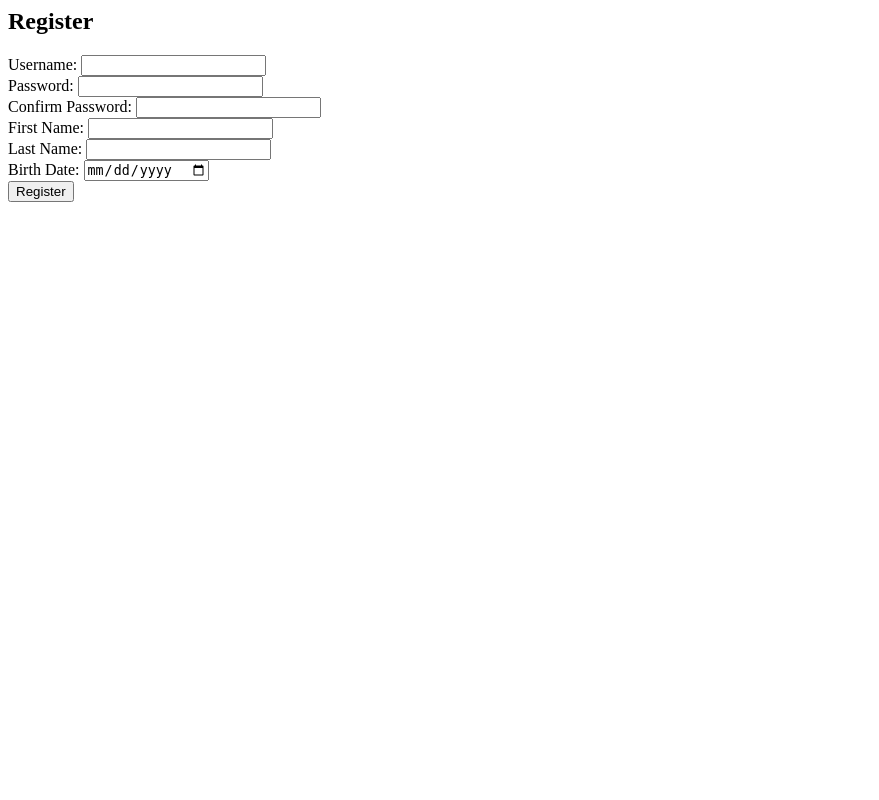
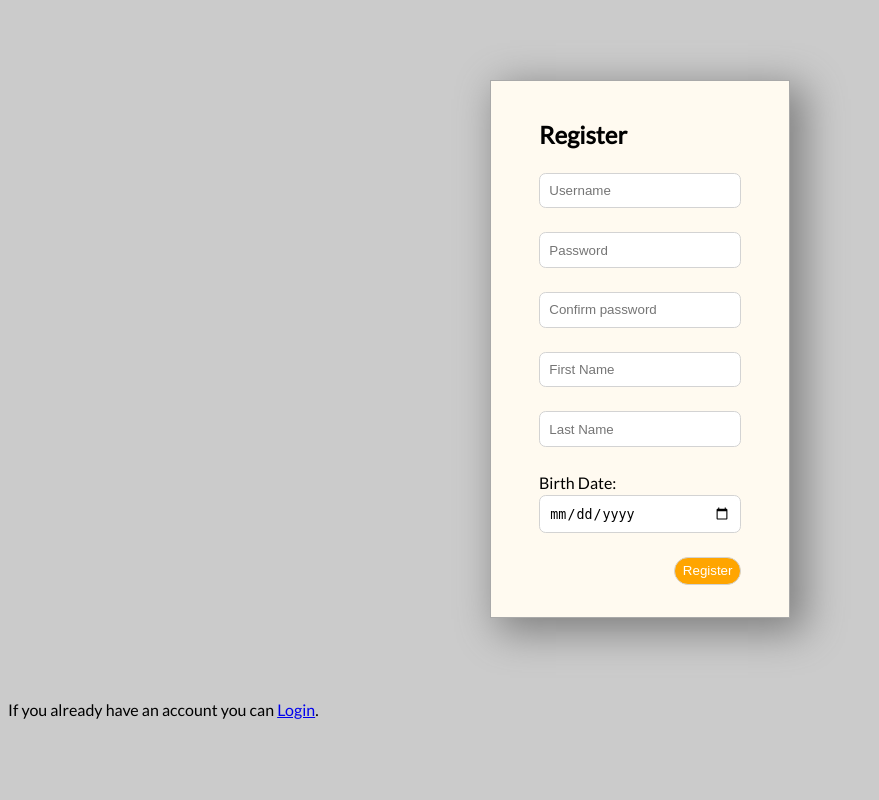
Before and after one commit to Karinacho/PHP-Web, a PHP site: page /register.php in a window 1280 px wide. Shown: the whole page, without its empty margins (0-879 px from the left). Run offline with PHP 8.4, Linux system fonts and the light colour scheme; the visitor is signed in with stand-in values (Sample User, id 1).

Commit message:
added css and db

```diff
--- a/custom-framework-skeleton-crud/App/Http/UserHttpHandler.php
+++ b/custom-framework-skeleton-crud/App/Http/UserHttpHandler.php
@@ -84,9 +84,16 @@ class UserHttpHandler extends UserHttpHandlerAbstract
 
     private function handleEditProcess(UserServiceInterface $userService, array $formData)
     {
+        $hasChangedPassword = true;
         //we need to take the data from the formData and insert it into the user's data
+        if($formData['password'] ==='' && $formData['confirm_password'] === ''){
+            $formData['password'] = $userService->currentUser()->getPassword();
+            $formData['confirm_password'] = $userService->currentUser()->getPassword();
+            $hasChangedPassword = false;
+        }
+
         $user = $this->dataBinder->bind($formData,UserDTO::class);
-        if($userService->edit($user)){
+        if($userService->edit($user,$hasChangedPassword)){
             $this->redirect('profile.php');
         }
 
--- a/custom-framework-skeleton-crud/App/Services/UserService.php
+++ b/custom-framework-skeleton-crud/App/Services/UserService.php
@@ -53,15 +53,19 @@ class UserService implements UserServiceInterface
         return $user;
     }
 
-    public function edit(UserDTO $user): bool
+    public function edit(UserDTO $user, bool $hasChangedPassword): bool
     {
         //if we  have that username in the db
-        if(null !== $this->userRepository->findOneByUsername($user->getUsername())){
+        if(null !== $this->userRepository->findOneByUsername($user->getUsername()) &&
+            $this->currentUser()->getUsername() !== $user->getUsername()){
             return false;
         }
-        $plainPass = $user->getPassword();
-        $encryptedPass = $this->encryptionService->hash($plainPass);
-        $user->setPassword($encryptedPass);
+        if($hasChangedPassword){
+            $plainPass = $user->getPassword();
+            $encryptedPass = $this->encryptionService->hash($plainPass);
+            $user->setPassword($encryptedPass);
+        }
+
 
         return $this->userRepository->update(intval($_SESSION['id']),$user);
     }
--- a/custom-framework-skeleton-crud/App/Services/UserServiceInterface.php
+++ b/custom-framework-skeleton-crud/App/Services/UserServiceInterface.php
@@ -11,7 +11,7 @@ interface UserServiceInterface
 {
     public function register(UserDTO $user, string $confirmPassword) :bool;
     public function login(string $username, string $password):?UserDTO;
-    public function edit(UserDTO $user):bool;
+    public function edit(UserDTO $user, bool $hasChangedPassword):bool;
     public function currentUser() :?UserDTO;
     public function isLogged() :bool;
 
--- a/custom-framework-skeleton-crud/App/Templates/user/register.php
+++ b/custom-framework-skeleton-crud/App/Templates/user/register.php
@@ -1,23 +1,34 @@
+<html>
+<head>
+    <meta charset="UTF-8">
+    <meta name="viewport"
+          content="width=device-width, user-scalable=no, initial-scale=1.0, maximum-scale=1.0, minimum-scale=1.0">
+    <meta http-equiv="X-UA-Compatible" content="ie=edge">
+    <link href="/public/css/style.css" rel="stylesheet">
+    <title>Document</title>
+</head>
+<body>
+    <div class="register">
         <h2> Register</h2>
         <form method="post">
             <label>
-        Username: <input type="text" name="username">
+               <input type="text" name="username" placeholder="Username">
             </label>
             <br>
             <label>
-        Password: <input type="password" name="password">
+                 <input type="password" name="password" placeholder="Password">
             </label>
             <br>
             <label>
-        Confirm Password: <input type="password" name="confirm_password">
+                 <input type="password" name="confirm_password" placeholder="Confirm password">
             </label>
             <br>
             <label>
-        First Name: <input type="text" name="first_name">
+                 <input type="text" name="first_name" placeholder="First Name">
             </label>
             <br>
             <label>
-       Last Name:  <input type="text" name="last_name">
+                 <input type="text" name="last_name" placeholder="Last Name">
             </label>
             <br>
             <label>
@@ -26,3 +37,8 @@
             <br>
             <input type="submit" name="register" value="Register">
     </form>
+
+    </div>
+    <p>If you already have an account you can <a href="login.php">Login</a>.</p>
+</body>
+</html>
--- a/custom-framework-skeleton-crud/Config/db.ini
+++ b/custom-framework-skeleton-crud/Config/db.ini
@@ -1,3 +1,3 @@
-dsn = "mysql:host=localhost;dbname=probna"
+dsn = "mysql:host=localhost;dbname=test_db"
 user= "root"
 pass = ""
--- /dev/null
+++ b/custom-framework-skeleton-crud/public/css/style.css
@@ -0,0 +1,46 @@
+@import url("https://fonts.googleapis.com/css?family=Lato&display=swap");
+html {
+  box-sizing: border-box;
+  font-size: 16px;
+  line-height: 1.5; }
+
+*, *:before, *:after {
+  box-sizing: inherit; }
+
+body {
+  background-color: #cbcbcb;
+  font-family: "Lato", sans-serif; }
+
+div.index {
+  margin-top: 2em; }
+  div.index h2 {
+    text-align: center; }
+  div.index p {
+    text-align: center; }
+
+div.login, div.register, div.edit {
+  -webkit-box-shadow: 11px 10px 38px 4px gray;
+  -moz-box-shadow: 11px 10px 38px 4px gray;
+  box-shadow: 11px 10px 38px 4px gray;
+  margin: 5em auto;
+  max-width: 300px;
+  border: 1px solid darkgrey;
+  padding: 1em 3em;
+  background-color: floralwhite; }
+  div.login form, div.register form, div.edit form {
+    display: flex;
+    flex-flow: column; }
+  div.login input, div.register input, div.edit input {
+    border: 0.5px solid lightgrey;
+    border-radius: 0.5em;
+    padding: 0.7em;
+    width: 100%; }
+  div.login input[type="submit"], div.register input[type="submit"], div.edit input[type="submit"] {
+    width: 5em;
+    border-radius: 3em;
+    padding: 0.4em;
+    background-color: orange;
+    color: white;
+    margin-left: auto; }
+
+/*# sourceMappingURL=style.css.map */
--- /dev/null
+++ b/custom-framework-skeleton-crud/public/sass/style.scss
@@ -0,0 +1,56 @@
+@import url('https://fonts.googleapis.com/css?family=Lato&display=swap');
+$body-primary-color: rgb(203, 203, 203);
+$primary-font: 'Lato', sans-serif;
+$form-background: floralwhite;
+html{
+  box-sizing: border-box;
+  font-size: 16px;
+  line-height: 1.5;
+}
+
+*,*:before, *:after{
+  box-sizing: inherit;
+}
+body{
+  background-color: $body-primary-color;
+  font-family: $primary-font;
+}
+div.index{
+  margin-top: 2em;
+    h2{
+      text-align: center;
+    }
+  p{
+    text-align: center;
+  }
+
+}
+div.login,div.register, div.edit{
+  -webkit-box-shadow: 11px 10px 38px 4px rgba(128,128,128,1);
+  -moz-box-shadow: 11px 10px 38px 4px rgba(128,128,128,1);
+  box-shadow: 11px 10px 38px 4px rgba(128,128,128,1);
+  margin: 5em auto;
+  max-width: 300px;
+  border: 1px solid darkgrey;
+  padding: 1em 3em;
+  background-color: $form-background ;
+  form{
+    display:flex;
+    flex-flow: column;
+  }
+  input{
+     border:0.5px solid lightgrey;
+     border-radius: 0.5em;
+     padding: 0.7em;
+     width: 100%;
+
+  }
+  input[type="submit"]{
+    width: 5em;
+    border-radius: 3em;
+    padding: 0.4em;
+    background-color: orange;
+    color:white;
+    margin-left: auto;
+  }
+}
```
Also changed, not shown: custom-framework-skeleton-crud/App/Templates/home/index.php (+18 -2 lines), custom-framework-skeleton-crud/App/Templates/user/login.php (+20 -4 lines), custom-framework-skeleton-crud/App/Templates/user/profile.php (+15 -3 lines), custom-framework-skeleton-crud/my-bg.sql (added, +42 -0 lines), custom-framework-skeleton-crud/public/sass/style.css (added, +46 -0 lines), 3 other files. Lines whose indentation alone changed are shown as unchanged.
